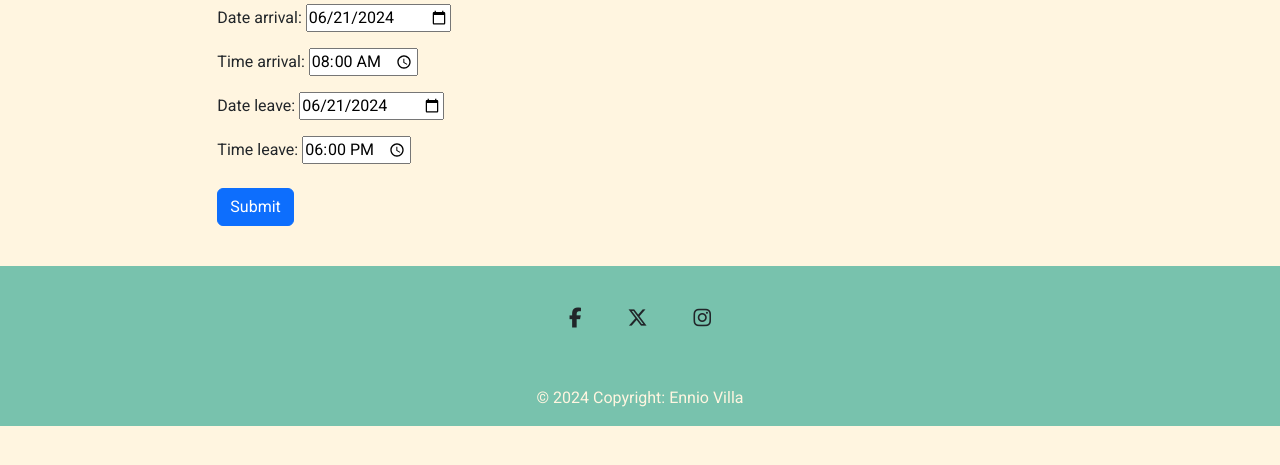
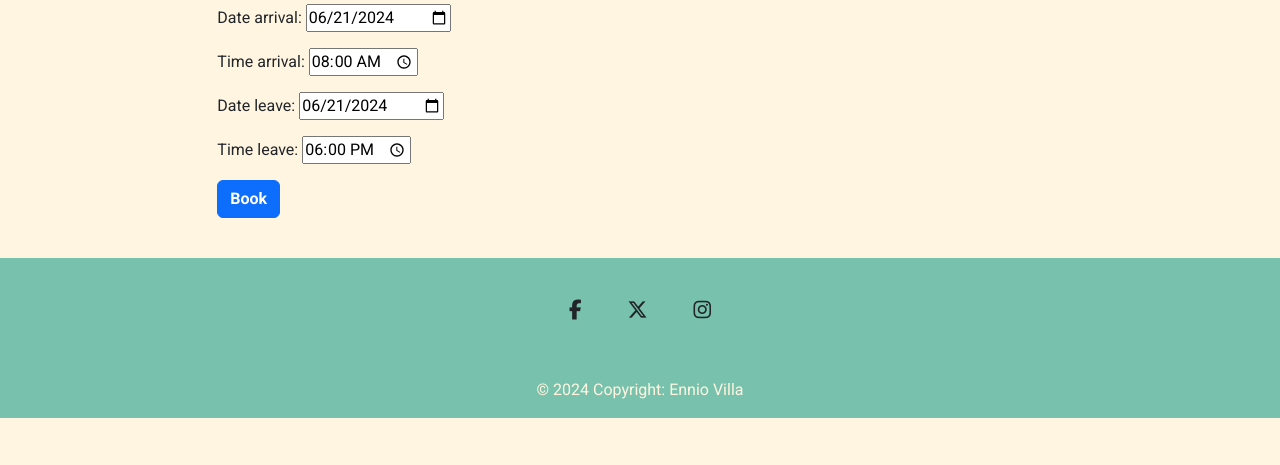
Before and after one commit to enniovilla/project-4-ci, a Django app: page /booking/ in a window 1280 px wide. Shown: the part 308-773 px from the top of the page. Run offline with Django 5.2, Linux system fonts and the light colour scheme; the visitor is signed in with stand-in values (Sample User, id 1); some libraries are stand-ins or nearby versions.

Commit message:
Add booking html

```diff
--- a/booking/templates/booking/booking.html
+++ b/booking/templates/booking/booking.html
@@ -11,7 +11,7 @@
         <form method="post">
             {% csrf_token %}
             {{form.as_p}}
-            <button type="submit" class="btn btn-primary mt-2">Submit</button>
+            <button type="submit" class="btn btn-primary fw-bold">Book</button>
         </form>
     </div>
 </div>
```
